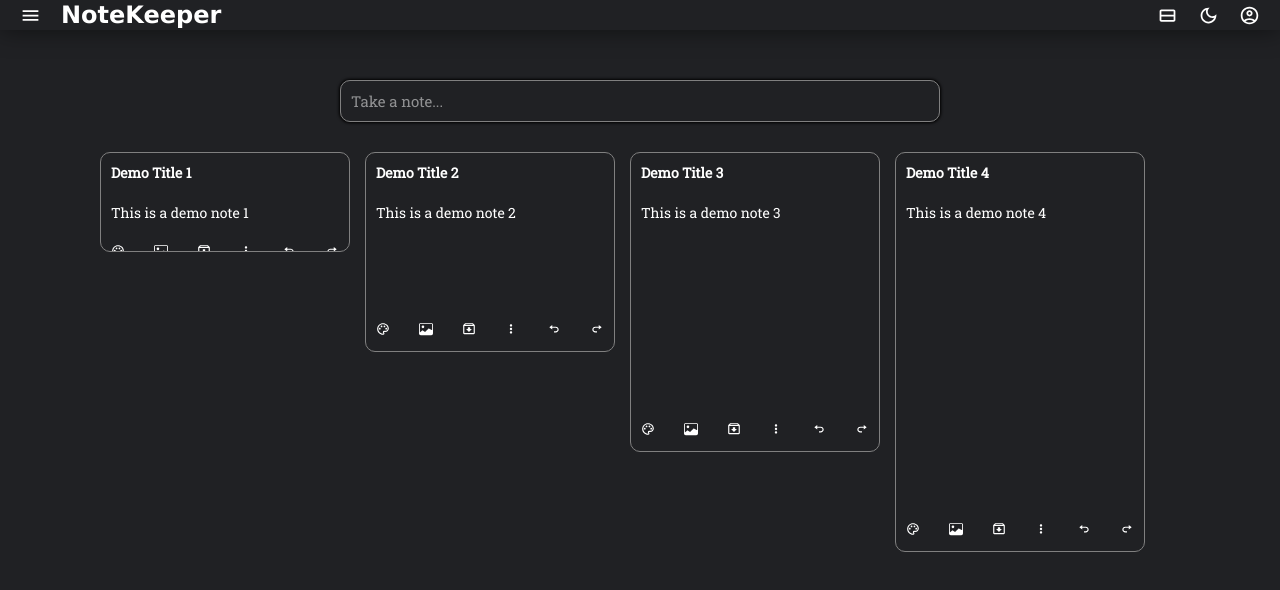
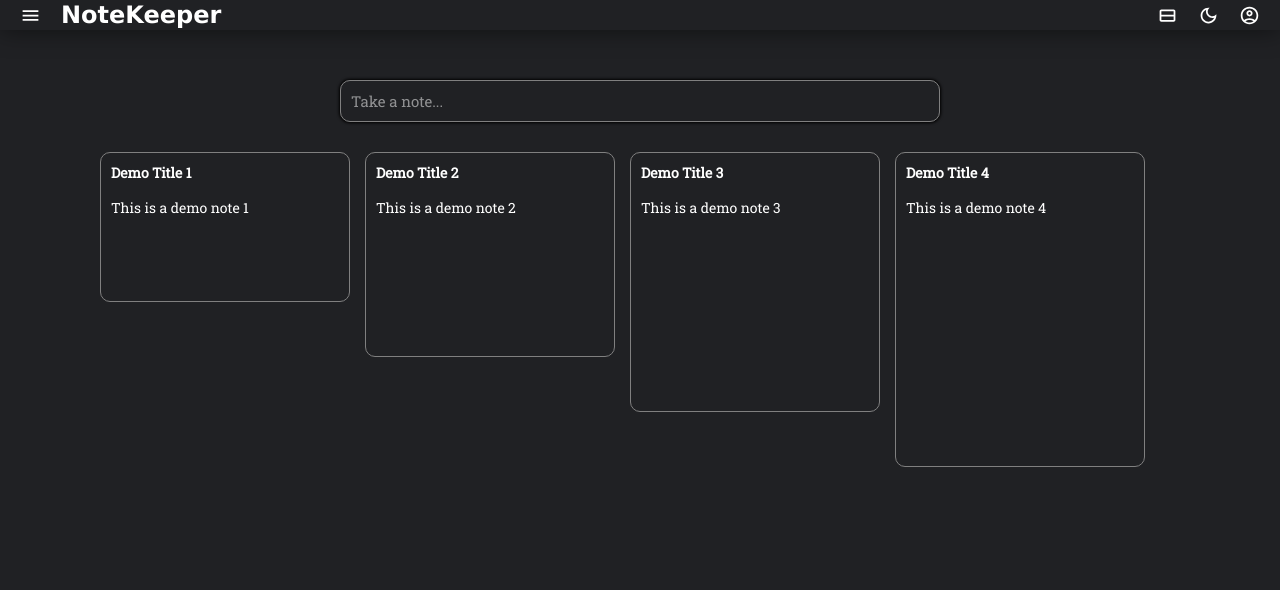
Before and after one commit to RahulGusai/note-keeper, a React (Create React App) app: page / in a window 1280 px wide. Shown: the top 590 px of the page. Built offline with nearby package versions, Linux system fonts and the light colour scheme.

Commit message:
Updated UI

```diff
--- a/src/App.js
+++ b/src/App.js
@@ -26,17 +26,17 @@ export default function App() {
     if (contentRef.current.textContent.length <= 90) return 'short';
     if (
       contentRef.current.textContent.length > 90 &&
-      contentRef.current.textContent.length <= 180
+      contentRef.current.textContent.length <= 140
     )
       return 'tall';
 
     if (
-      contentRef.current.textContent.length > 180 &&
-      contentRef.current.textContent.length <= 270
+      contentRef.current.textContent.length > 140 &&
+      contentRef.current.textContent.length <= 190
     )
       return 'taller';
 
-    if (contentRef.current.textContent.length > 270) return 'tallest';
+    if (contentRef.current.textContent.length > 190) return 'tallest';
   }
 
   function handleHomeContainerClick(e) {
--- a/src/home/newNote.js
+++ b/src/home/newNote.js
@@ -43,6 +43,9 @@ function ComponentHandler(props, ref) {
   const handleKeyPressedOnContent = (e) => {
     if (e.key === 'Tab') {
       return;
+    }
+    if (!isExpanded) {
+      handleNewNoteClick();
     }
     if (isDefaultTextLoaded.content) {
       contentRef.current.innerHTML = '';
@@ -98,6 +101,7 @@ function ComponentHandler(props, ref) {
       id="new_note"
       className="newNoteContainer"
       onClick={handleNewNoteClick}
+      onKeyDown={handleKeyPressedOnContent}
     >
       <div
         contentEditable
--- a/src/home/note.css
+++ b/src/home/note.css
@@ -1,3 +1,8 @@
+.outer-container {
+  position: relative;
+  display: flex;
+}
+
 .noteContainer {
   width: 250px;
   padding: 10px;
@@ -9,49 +14,80 @@
   flex-direction: column;
 }
 
-.noteContainer .note-title {
+.noteContainer .title-bar {
+  display: flex;
+  justify-content: space-between;
+}
+
+.title-bar .note-title {
   width: 100%;
   font-family: 'Roboto Slab', serif;
   font-size: 14px;
   font-weight: 600;
 }
 
+.title-bar .pin-icon {
+  display: none;
+}
+
 .noteContainer .note-content {
   width: 100%;
+  height: 100%;
   font-family: 'Roboto Slab', serif;
   font-size: 14px;
   font-weight: 500;
   font-style: normal;
   user-select: none;
-  margin-top: 20px;
-  padding-bottom: 20px;
+  margin-top: 15px;
+  margin-bottom: 20px;
   justify-self: flex-start;
 }
 
 .noteContainer .note-footer {
   width: 100%;
+  margin-bottom: 0px;
+  display: none;
+}
+
+.noteContainer:hover .note-footer {
   display: flex;
   align-items: center;
   justify-content: space-between;
-  margin-bottom: 0px;
+  opacity: 0.8;
+}
+
+.noteContainer:hover .pin-icon {
+  display: block;
+  scale: 1.2;
+  opacity: 0.8;
+}
+
+.select-icon {
+  scale: 1.5;
+  position: absolute;
+  left: 0;
+  top: 0;
+  margin-left: -5px;
+  margin-top: -5px;
+  display: none;
+}
+
+.noteContainer:hover .select-icon {
+  display: block;
 }
 
 .short {
-  grid-row: span 1;
-  height: 100px;
+  grid-row: span 3;
 }
 
 .tall {
-  grid-row: span 2;
-  height: 200px;
+  grid-row: span 4;
 }
 
 .taller {
-  grid-row: span 3;
-  height: 300px;
+  grid-row: span 5;
 }
 
 .tallest {
-  grid-row: span 4;
-  height: 400px;
+  grid-row: span 6;
 }
--- a/src/home/note.js
+++ b/src/home/note.js
@@ -5,6 +5,9 @@ import { BiArchiveIn } from 'react-icons/bi';
 import { BiUndo } from 'react-icons/bi';
 import { BiRedo } from 'react-icons/bi';
 import { CgMoreVerticalAlt } from 'react-icons/cg';
+import { TbPinned } from 'react-icons/tb';
+import { RiCheckboxCircleFill } from 'react-icons/ri';
+
 import './note.css';
 
 export function Note(props) {
@@ -12,6 +15,13 @@ export function Note(props) {
 
   const titleRef = useRef(null);
   const contentRef = useRef(null);
+
+  const rowSpanToHeight = {
+    short: 'short-height',
+    tall: 'tall-height',
+    taller: 'taller-height',
+    tallest: 'tallest-height',
+  };
 
   useEffect(() => {
     if (title.length > 0 && content.length > 0) {
@@ -31,9 +41,39 @@ export function Note(props) {
   function handleNoteClick(e) {}
 
   return (
-    <div className={`noteContainer ${heightClass}`} onClick={handleNoteClick}>
+    <div className={`outer-container ${heightClass}`}>
+      <div className="noteContainer" onClick={handleNoteClick}>
+        <div
+          className="select-icon"
+          style={{
+            backgroundColor: 'transparent',
+          }}
+        >
+          <RiCheckboxCircleFill
+            style={{
+              color: '#ffffff',
+            }}
+          />
+        </div>
+        <div className="title-bar">
           <div ref={titleRef} className="note-title"></div>
-      <div ref={contentRef} className={`note-content ${heightClass}`}></div>
+          <div
+            className="pin-icon"
+            style={{
+              backgroundColor: '#202124',
+            }}
+          >
+            <TbPinned
+              style={{
+                color: '#ffffff',
+              }}
+            />
+          </div>
+        </div>
+        <div
+          ref={contentRef}
+          className={`note-content ${rowSpanToHeight[heightClass]}`}
+        ></div>
         <div className="note-footer">
           <div
             style={{
@@ -103,5 +143,6 @@ export function Note(props) {
           </div>
         </div>
       </div>
+    </div>
   );
 }
--- a/src/home/noteList.css
+++ b/src/home/noteList.css
@@ -3,7 +3,7 @@
   margin-left: 100px;
   margin-right: 50px;
   margin-top: 30px;
-  grid-auto-rows: 100px;
+  grid-auto-rows: 40px;
   grid-gap: 15px;
   grid-template-columns: repeat(6, 1fr);
 }
```
Lines whose indentation alone changed are shown as unchanged.
